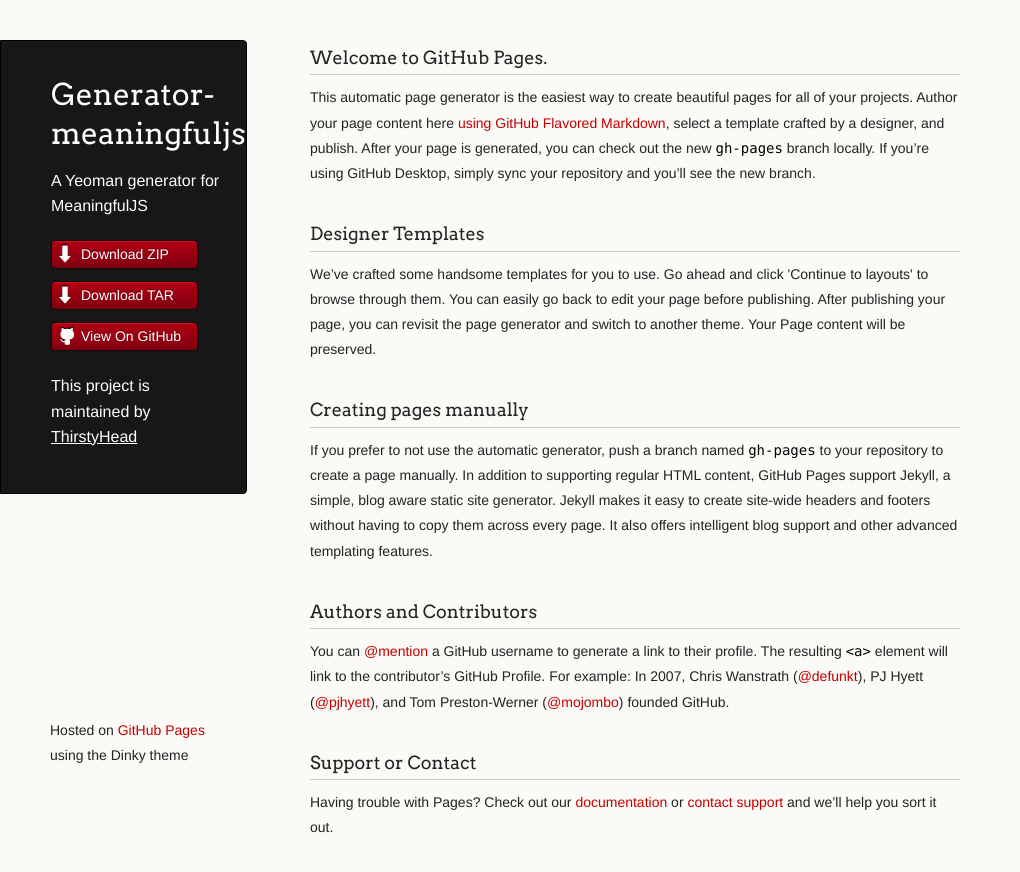
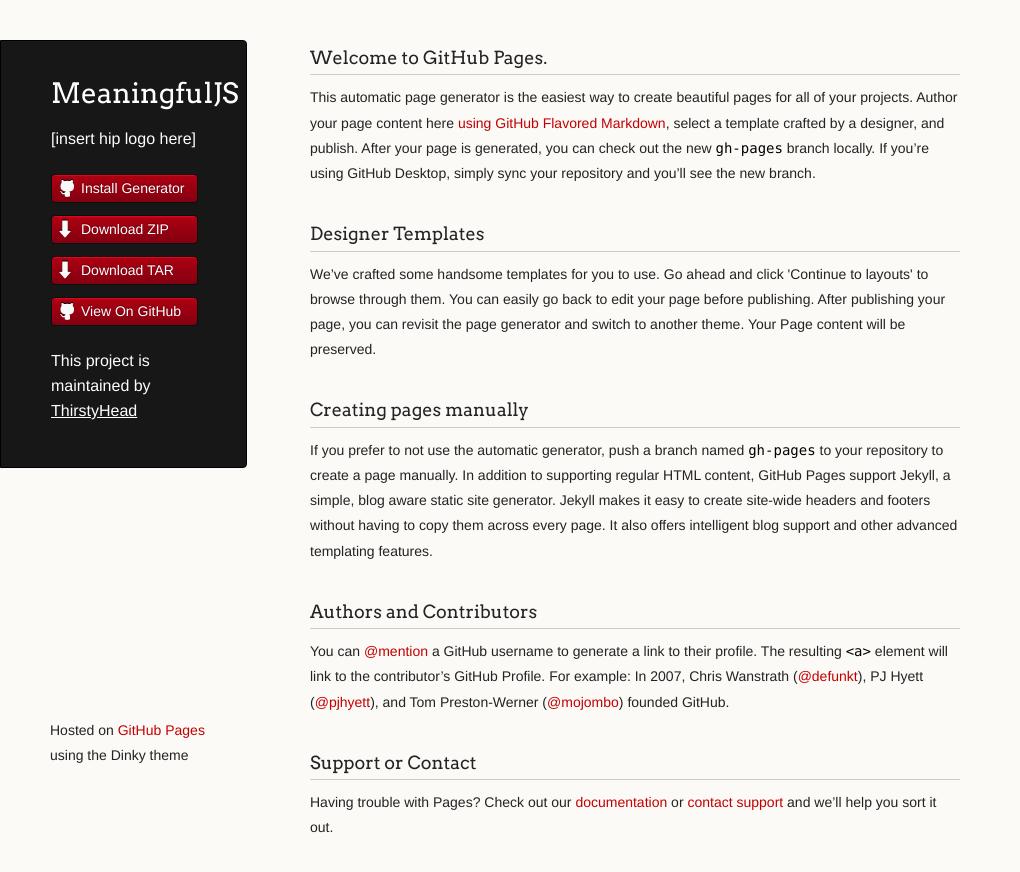
Before and after one commit to ThirstyHead/generator-meaningfuljs, a plain HTML site: page index.html in a window 1280 px wide. Shown: the whole page, without its empty margins (0-1020 px from the left). Drawn offline with Linux system fonts and the light colour scheme.

Commit message:
customized sidebar

```diff
--- a/index.html
+++ b/index.html
@@ -3,7 +3,7 @@
   <head>
     <meta charset="utf-8">
     <meta http-equiv="X-UA-Compatible" content="chrome=1">
-    <title>Generator-meaningfuljs by ThirstyHead</title>
+    <title>MeaningfulJS</title>
 
     <link rel="stylesheet" href="stylesheets/styles.css">
     <link rel="stylesheet" href="stylesheets/github-light.css">
@@ -16,13 +16,14 @@
   <body>
     <div class="wrapper">
       <header>
-        <h1 class="header">Generator-meaningfuljs</h1>
-        <p class="header">A Yeoman generator for MeaningfulJS</p>
+        <h1 class="header">MeaningfulJS</h1>
+        <p class="header">[insert hip logo here]</p>
 
         <ul>
-          <li class="download"><a class="buttons" href="https://github.com/ThirstyHead/generator-meaningfuljs/zipball/master">Download ZIP</a></li>
-          <li class="download"><a class="buttons" href="https://github.com/ThirstyHead/generator-meaningfuljs/tarball/master">Download TAR</a></li>
-          <li><a class="buttons github" href="https://github.com/ThirstyHead/generator-meaningfuljs">View On GitHub</a></li>
+          <li><a class="buttons github" href="https://github.com/ThirstyHead/generator-meaningfuljs">Install Generator</a></li>
+          <li class="download"><a class="buttons" href="https://github.com/ThirstyHead/meaningfuljs/zipball/master">Download ZIP</a></li>
+          <li class="download"><a class="buttons" href="https://github.com/ThirstyHead/meaningfuljs/tarball/master">Download TAR</a></li>
+          <li><a class="buttons github" href="https://github.com/ThirstyHead/meaningfuljs">View On GitHub</a></li>
         </ul>
 
         <p class="header">This project is maintained by <a class="header name" href="https://github.com/ThirstyHead">ThirstyHead</a></p>
--- a/javascripts/scale.fix.js
+++ b/javascripts/scale.fix.js
@@ -1,4 +1,4 @@
-fixScale = function(doc) {
+var fixScale = function(doc) {
 
 	var addEvent = 'addEventListener',
 	    type = 'gesturestart',
@@ -13,7 +13,7 @@
 
 	if ((meta = meta[meta.length - 1]) && addEvent in doc) {
 		fix();
-		scales = [.25, 1.6];
+		scales = [0.25, 1.6];
 		doc[addEvent](type, fix, true);
 	}
 
--- a/stylesheets/styles.css
+++ b/stylesheets/styles.css
@@ -238,7 +238,7 @@
 
 h1.header {
 	font-family: Arvo, sans-serif;
-	font-size: 30px;
+	font-size: 28px;
 	font-weight: 300;
 	line-height: 1.3em;
 	border-bottom: none;
```
Also changed, not shown: params.json (deleted, +0 -1 lines), 2 other files.
